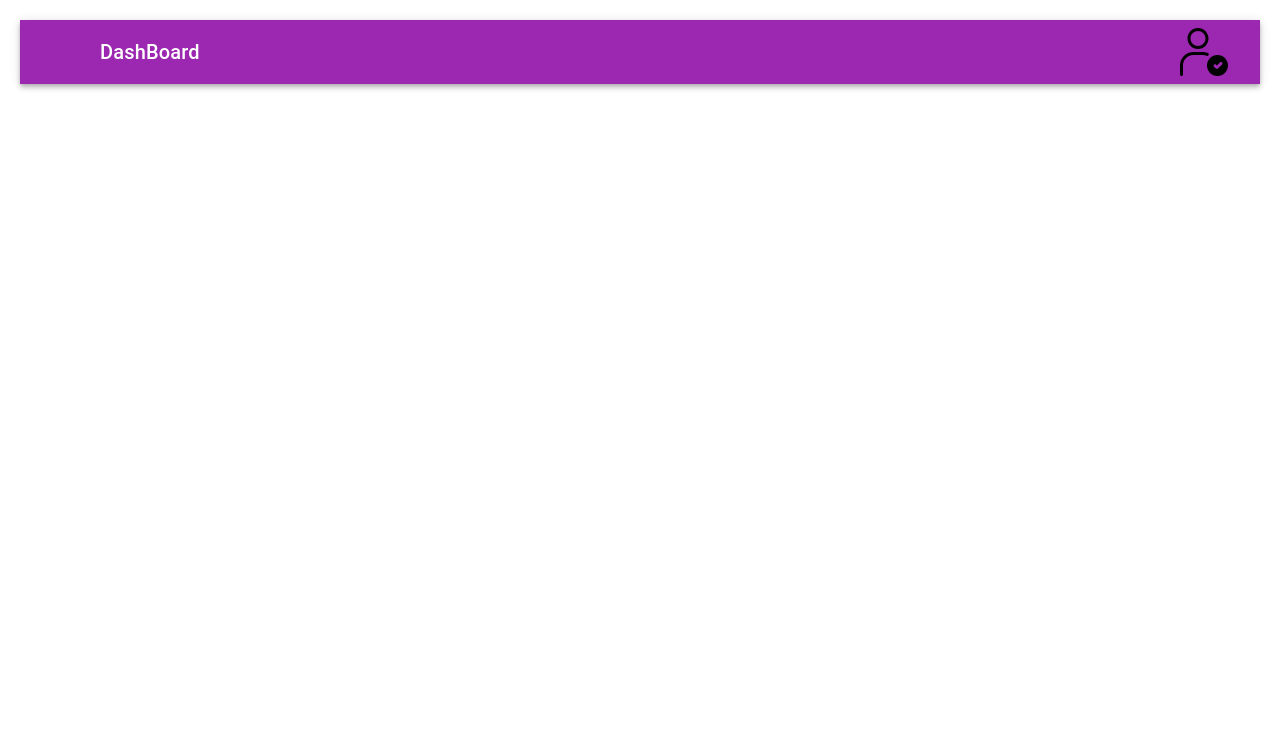
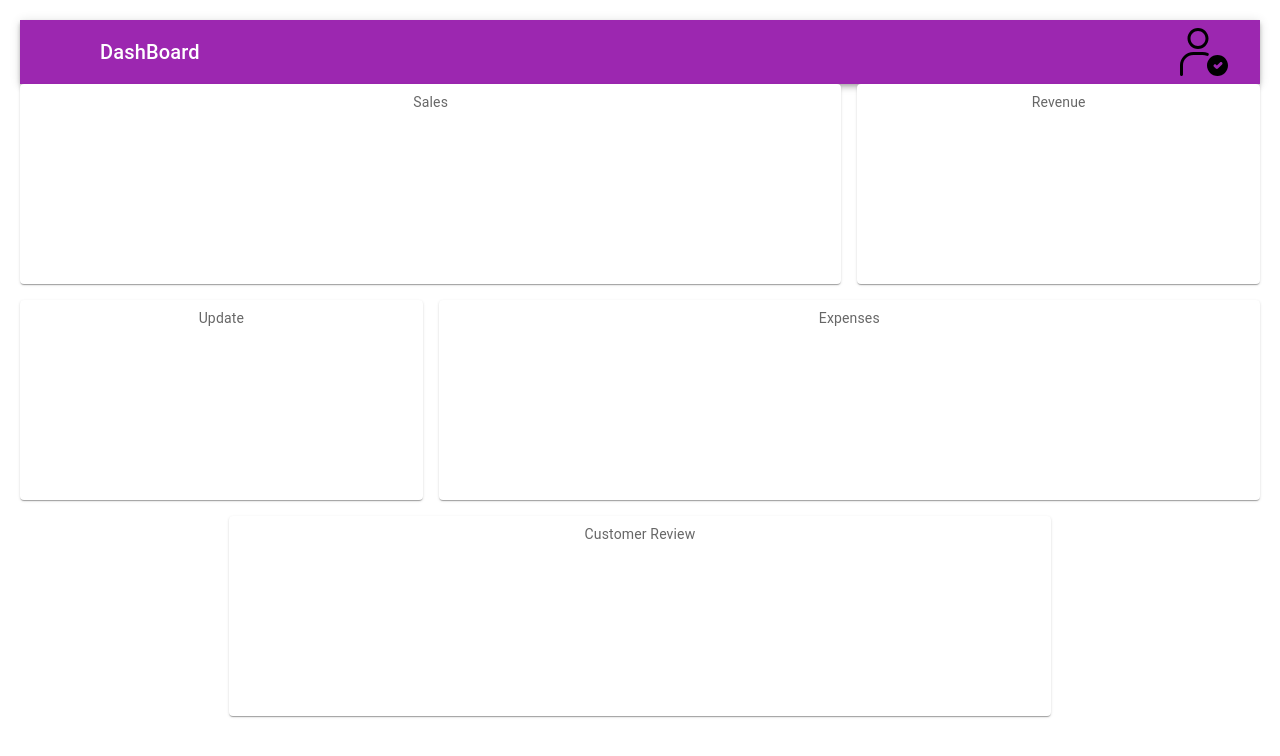
Before and after one commit to adithyaaneesh/react-dom-project, a React (Create React App) app: page /admin/dashboard in a window 1280 px wide. Shown: the top 756 px of the page. Built offline with nearby package versions, Linux system fonts and the light colour scheme; sample sign-in values are in the browser's storage; some icons are missing.

Commit message:
Admin dashboard created

```diff
--- a/package.json
+++ b/package.json
@@ -5,11 +5,13 @@
   "dependencies": {
     "@emotion/react": "^11.14.0",
     "@emotion/styled": "^11.14.1",
+    "@mui/icons-material": "^7.3.1",
     "@mui/material": "^7.3.1",
     "@testing-library/dom": "^10.4.1",
     "@testing-library/jest-dom": "^6.6.4",
     "@testing-library/react": "^16.3.0",
     "@testing-library/user-event": "^13.5.0",
+    "@vercel/speed-insights": "^1.2.0",
     "axios": "^1.11.0",
     "gsap": "^3.13.0",
     "react": "^19.1.1",
--- a/src/components/Dashboard.jsx
+++ b/src/components/Dashboard.jsx
@@ -1,10 +1,28 @@
-import { AppBar, Box, Button, Divider, Drawer, IconButton, List, ListItem, ListItemButton, ListItemIcon, ListItemText, Toolbar, Typography } from '@mui/material';
+import { AppBar, Box, Button, Card, CardActions, CardContent, Divider, Drawer, Grid, Grow, IconButton, List, ListItem, ListItemButton, ListItemIcon, ListItemText, Toolbar, Typography } from '@mui/material';
 import * as React from 'react';
 import MenuIcon from '@mui/icons-material/Menu';
-import InboxIcon from '@mui/icons-material/MoveToInbox';
-import MailIcon from '@mui/icons-material/Mail';
+import CategoryIcon from '@mui/icons-material/Category';
+import InventoryIcon from '@mui/icons-material/Inventory';
+import SettingsIcon from '@mui/icons-material/Settings';
+import TrendingUpIcon from '@mui/icons-material/TrendingUp';
+import { styled } from '@mui/material/styles';
+import Paper from '@mui/material/Paper';
+
+
+
 
 const DashBoard = () => {
+    const Item = styled(Paper)(({ theme }) => ({
+    backgroundColor: '#fff',
+    ...theme.typography.body2,
+    padding: theme.spacing(1),
+    textAlign: 'center',
+    color: (theme.vars ?? theme).palette.text.secondary,
+    ...theme.applyStyles('dark', {
+      backgroundColor: '#1A2027',
+    }),
+  }));
+
   const [open, setOpen] = React.useState(false);
   const toggleDrawer = (newOpen) => () => {
     setOpen(newOpen);
@@ -12,14 +30,14 @@ const DashBoard = () => {
   const DrawerList = (
     <Box sx={{ width: 250 }} role="presentation" onClick={toggleDrawer(false)}>
     <Typography variant="h6" textAlign="center" component="div" sx={{ flexGrow: 1 }}>
-        Details
+        Urban Tote Co.
     </Typography>
       <List>
         {['Orders', 'Products','Customers', 'Collections'].map((text, index) => (
           <ListItem key={text} disablePadding>
             <ListItemButton>
               <ListItemIcon>
-                {index % 2 === 0 ? <InboxIcon /> : <MailIcon />}
+                {index % 2 === 0 ? <CategoryIcon /> : <InventoryIcon />}
               </ListItemIcon>
               <ListItemText primary={text} />
             </ListItemButton>
@@ -32,7 +50,7 @@ const DashBoard = () => {
           <ListItem key={text} disablePadding>
             <ListItemButton>
               <ListItemIcon>
-                {index % 2 === 0 ? <InboxIcon /> : <MailIcon />}
+                {index % 2 === 0 ? <TrendingUpIcon /> : <SettingsIcon /> }
               </ListItemIcon>
               <ListItemText primary={text} />
             </ListItemButton>
@@ -42,7 +60,7 @@ const DashBoard = () => {
     </Box>
   );
   return (
-    <Box sx={{ flexGrow: 1 }}>
+    <Box sx={{ flexGrow: 1 , width: "100%" }}>
       <AppBar position="static" color='secondary'>
         <Toolbar>
           <IconButton
@@ -64,6 +82,28 @@ const DashBoard = () => {
       <Drawer open={open} onClose={toggleDrawer(false)}>
         {DrawerList}
       </Drawer>
+       <Grid container spacing={2} direction="row"
+          sx={{
+            justifyContent: "center",
+            alignItems: "center",
+          }}>
+        <Grid size={8}>
+          <Item sx={{ height: '200px', boxSizing: 'border-box' }}>Sales</Item>
+        </Grid>
+        <Grid size={4}>
+          <Item sx={{ height: '200px', boxSizing: 'border-box' }}>Revenue</Item>
+        </Grid>
+        <Grid size={4}>
+          <Item sx={{ height: '200px', boxSizing: 'border-box' }}>Update</Item>
+        </Grid>
+        <Grid size={8}>
+          <Item sx={{ height: '200px', boxSizing: 'border-box' }}>Expenses</Item>
+        </Grid>
+        <Grid size={8}>
+          <Item sx={{ height: '200px', boxSizing: 'border-box' }}>Customer Review</Item>
+        </Grid>
+
+      </Grid>
     </Box>
   );
 }
--- a/src/hooks/useProtectedRoutes.js
+++ b/src/hooks/useProtectedRoutes.js
@@ -1,4 +1,4 @@
-import React, { Children, useEffect } from 'react'
+import { useEffect } from 'react'
 import { useLocation, useNavigate } from 'react-router-dom'
 
 const ProtectedRoutes = ( { children }) => {
--- a/src/layout/AdminLayout.js
+++ b/src/layout/AdminLayout.js
@@ -1,6 +1,6 @@
 import React from "react";
 import { Outlet } from "react-router-dom";
-import Dashboard from "../components/Dashboard";
+// import Dashboard from "../components/Dashboard";
 
 const AdminLayout = () => {
     return (
```
Also changed, not shown: 1 other file (tests, documents, lock files or other folders).
